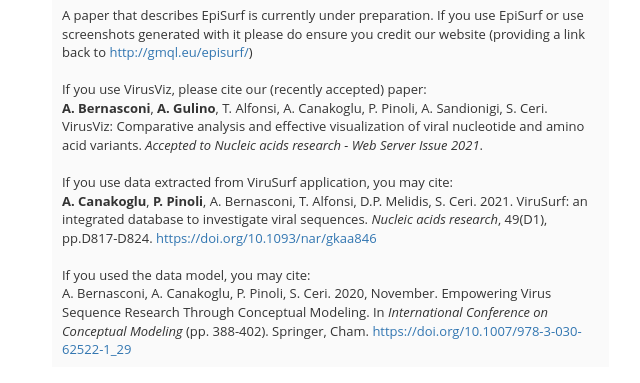
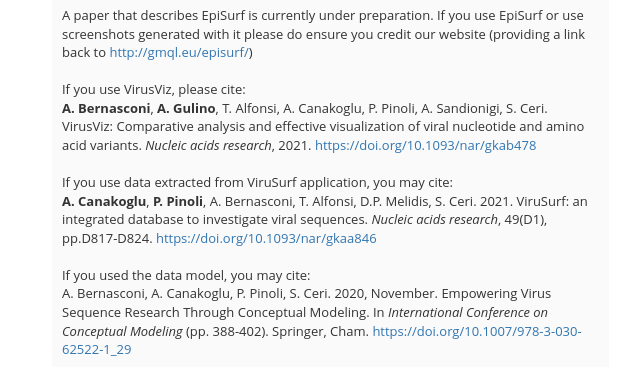
Before and after one commit to DEIB-GECO/flask-metadata, a plain HTML site: page repo_static/about_episurf.html in a window 1280 px wide. Shown: the part 115-498 px from the top of the page, without its empty margins (18-658 px from the left). Drawn offline with Linux system fonts and the light colour scheme; a script that the page names is missing.

Commit message:
Change "about page", mail Ruba, link IEDB

```diff
--- a/repo_static/about_episurf.html
+++ b/repo_static/about_episurf.html
@@ -42,9 +42,10 @@
                             If you use EpiSurf or use screenshots generated with it
                             please do ensure you credit our website (providing a link back to  <a href="http://gmql.eu/episurf/" target="_blank">http://gmql.eu/episurf/</a>)
                             <br><br>
-                            If you use VirusViz, please cite our (recently accepted) paper:<br>
+                            If you use VirusViz, please cite:<br>
                             <b>A. Bernasconi</b>, <b>A. Gulino</b>, T. Alfonsi, A. Canakoglu, P. Pinoli, A. Sandionigi, S. Ceri.
-                            VirusViz: Comparative analysis and effective visualization of viral nucleotide and amino acid variants. <i>Accepted to Nucleic acids research - Web Server Issue 2021</i>.
+                            VirusViz: Comparative analysis and effective visualization of viral nucleotide and amino acid variants. <i>Nucleic acids research</i>, 2021.
+                            <a href="https://doi.org/10.1093/nar/gkab478" target="_blank">https://doi.org/10.1093/nar/gkab478</a>
                             <br><br>
                             If you use data extracted from ViruSurf application, you may cite:<br>
                             <b>A. Canakoglu</b>, <b>P. Pinoli</b>, A. Bernasconi, T. Alfonsi, D.P. Melidis, S. Ceri.
```
